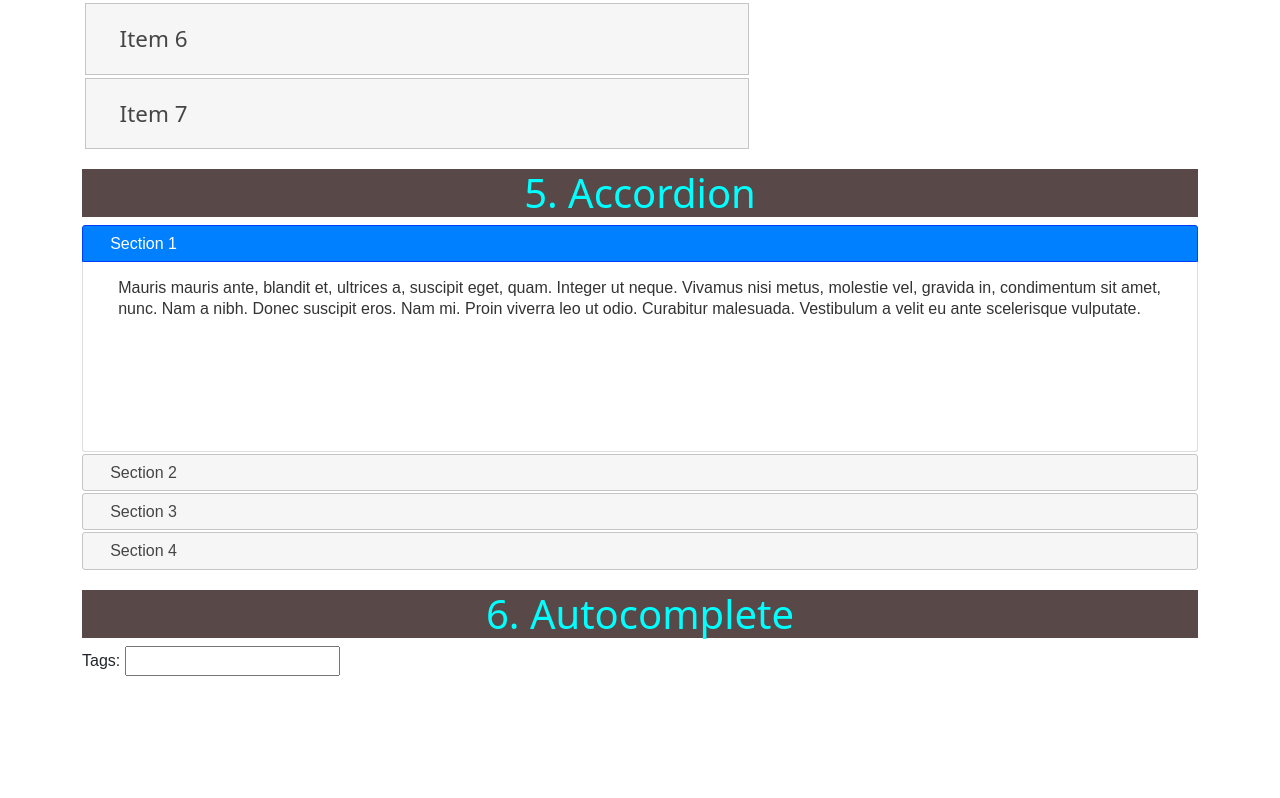
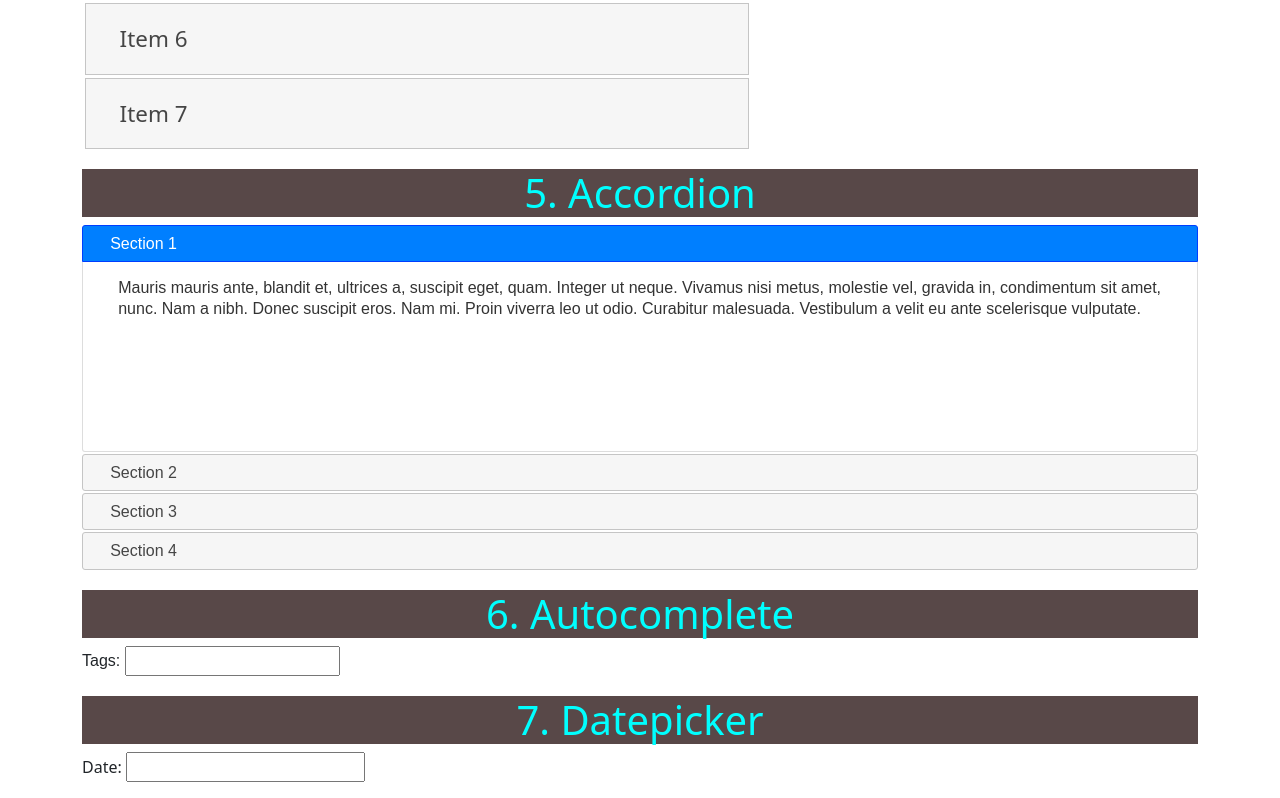
Before and after one commit to tariqul-sagar/javascript-jQuery, a plain HTML site: page index.html in a window 1280 px wide. Shown: the part 1690-2488 px from the top of the page. Before the commit the page ends 2366 px from the top, so only its background shows below. Drawn offline with Linux system fonts and the light colour scheme.

Commit message:
jq example 7 done

```diff
--- a/index.html
+++ b/index.html
@@ -175,6 +175,18 @@
     </section>
 
 
+    <section>
+      <div class="container">
+        <div class="title">
+          <h2 class="jq_h2">7. Datepicker</h2>
+        </div>
+        <div>
+          <p>Date: <input type="text" id="datepicker"></p>
+        </div>
+      </div>
+    </section>
+
+
 
     <!-- jQuery end -->
 
--- a/js/script.js
+++ b/js/script.js
@@ -60,5 +60,7 @@ $(document).ready(function(){
       source: availableTags
     });
 
+    $( "#datepicker" ).datepicker();
+
 
 });
```
